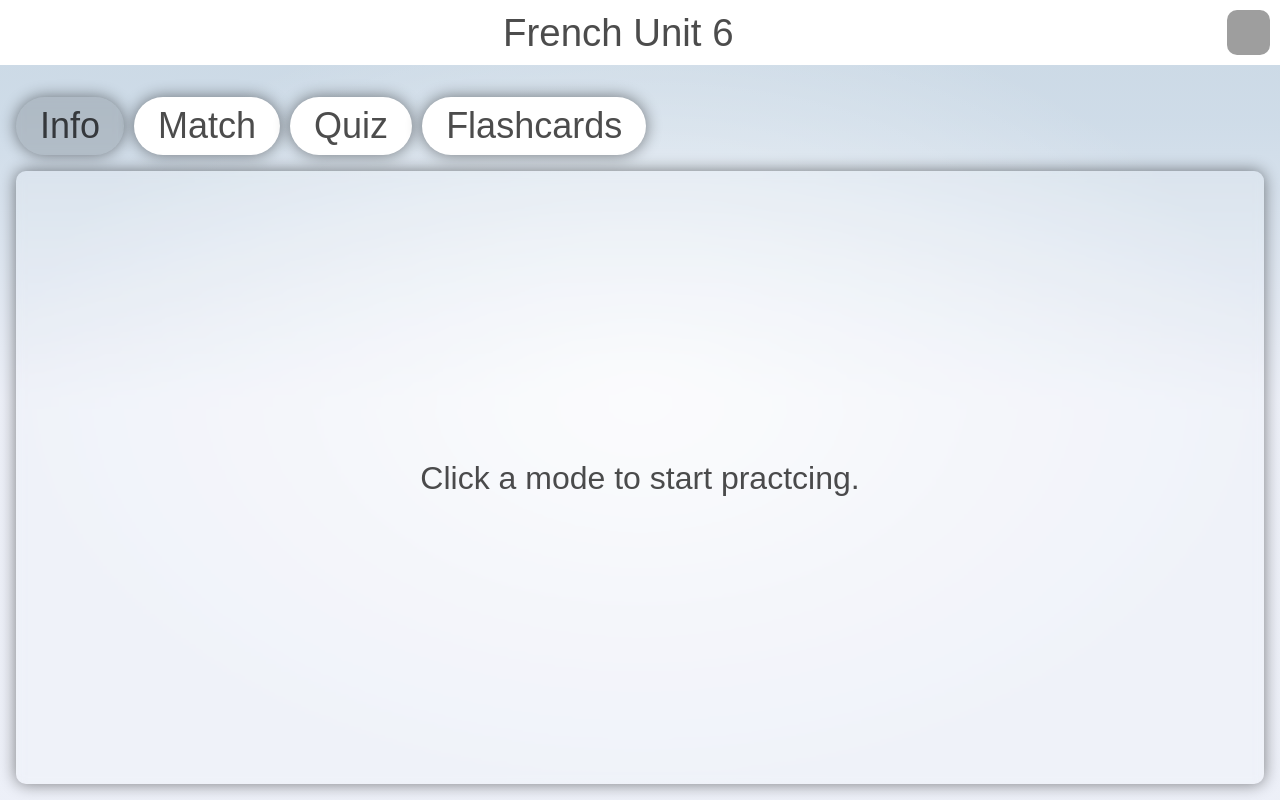
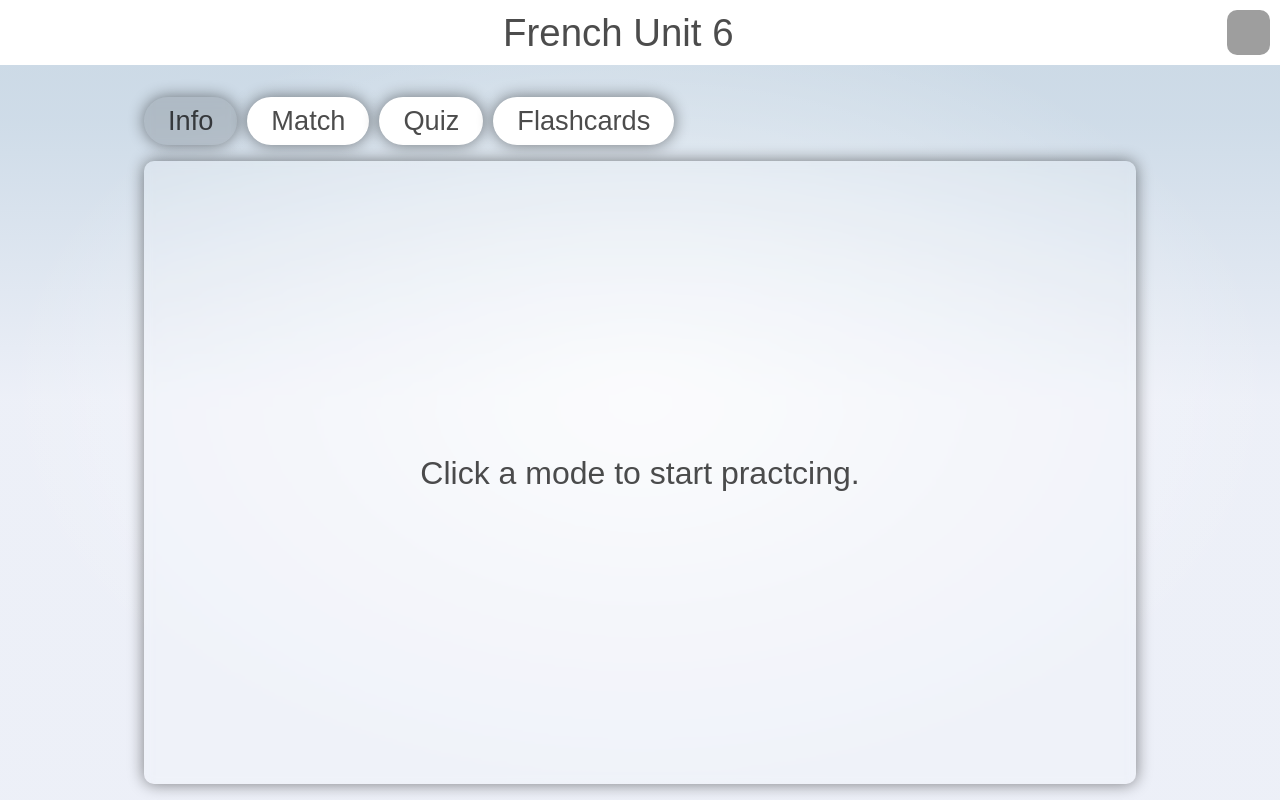
Before and after one commit to VzxaiDev/learning-app, a SvelteKit app: page / in a window 1280 px wide. Built offline with nearby package versions, Linux system fonts and the light colour scheme; grey boxes are pictures that could not be loaded.

Commit message:
3 files modified

```diff
--- a/src/components/Tabbar.svelte
+++ b/src/components/Tabbar.svelte
@@ -40,7 +40,7 @@
     border-radius: 40px;
     background: white;
     cursor: pointer;
-    font-size: 2.25rem;
+    font-size: 1.7rem;
     transition: all 0.3s;
 
     backdrop-filter: blur(5px);
--- a/src/routes/+layout.svelte
+++ b/src/routes/+layout.svelte
@@ -27,6 +27,7 @@
 		width: 100%;
 		margin: 0 auto;
 		box-sizing: border-box;
+		max-width: 64rem;
 	}
 
 	footer {
--- a/src/routes/+page.svelte
+++ b/src/routes/+page.svelte
@@ -3,12 +3,6 @@
 	import Tabbar from '../components/Tabbar.svelte'
 	import StartBlock from '../components/StartBlock.svelte'
 </script>
-
-<!--
-	<Tabbar>
-		<Tab tabName="Info"><element></element></Tab>
-</Tabbar>
--->
 
 <Tabbar>
 	<Tab tabName="Info" active><p>Click a mode to start practcing.</p></Tab>
```
